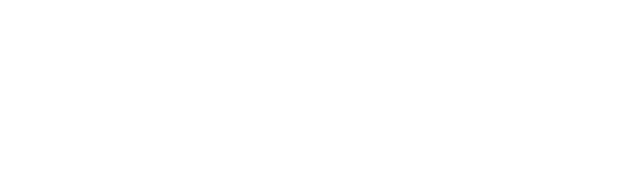
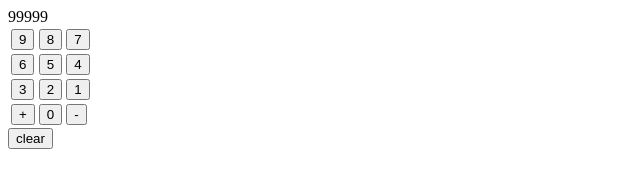
Before and after one commit to mreyes819/timCalc, a plain HTML site: page index.html in a window 1280 px wide. Shown: the whole page, without its empty margins (0-640 px from the left). Drawn offline with Linux system fonts and the light colour scheme.

Commit message:
feat: tags

```diff
--- a/index.html
+++ b/index.html
@@ -4,6 +4,35 @@
   <title></title>
 </head>
 <body>
+  <div>
 
+    <output>99999</output>
+
+    <table>
+      <tr>
+        <td><button id='9'>9</button></td>
+          <td><button id='8'>8</button></td>
+          <td><button id='7'>7</button></td>
+      </tr>
+      <tr>
+        <td><button id='6'>6</button></td>
+        <td><button id='5'>5</button></td>
+        <td><button id='4'>4</button></td>
+      </tr>
+      <tr>
+        <td><button id='3'>3</button></td>
+        <td><button id='2'>2</button></td>
+        <td><button id='1'>1</button></td>
+      </tr>
+      <tr>
+        <td><button id='+'>+</button></td>
+        <td><button id='0'>0</button></td>
+        <td><button id='-'>-</button></td>
+      </tr>
+    </table>
+    <button id='clear'>clear</button>
+  </div>
+
+  <script src='mathFunctions.js'></script>
 </body>
 </html>
```
